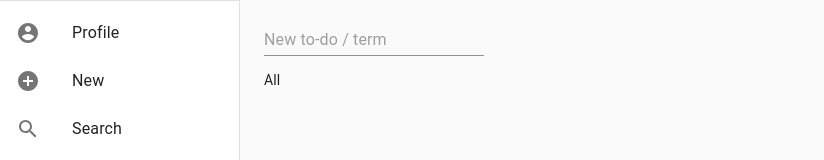
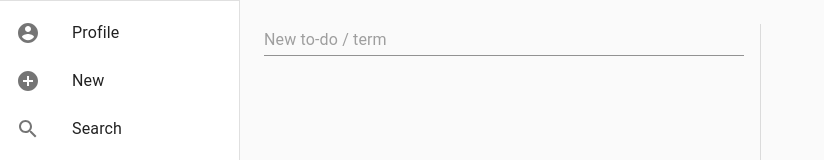
Before and after one commit to tingtt/webapp.flowfirmer, a Next.js app: page /app in a window 1280 px wide. Shown: the top 160 px of the page, without its empty margins (0-824 px from the left). Built offline with nearby package versions, Linux system fonts and the light colour scheme.

Commit message:
Today表示画面のレイアウト大枠、ToDo追加フォームの配置

```diff
--- a/components/app/Layout.tsx
+++ b/components/app/Layout.tsx
@@ -7,7 +7,7 @@ import { useHotkeys } from 'react-hotkeys-hook';
 import { createStyles, CssBaseline, makeStyles, Theme } from '@material-ui/core';
 
 import NavigationDrawer from './NavigationDrawer'
-import AddForm from './lib/AddForm';
+import Today from './Today/Today';
 
 export default function Layout() {
 
@@ -60,6 +60,16 @@ export default function Layout() {
 
     return (
         <div className={classes.root}>
+            {/* 大枠のdivのstyle */}
+            <style global jsx>{`
+                html,
+                body,
+                body > div:first-child,
+                div#__next,
+                div#__next > div {
+                    height: 100%;
+                }
+            `}</style>
             <CssBaseline />
             <NavigationDrawer
                 drawerOpen={navigationDrawerOpen}
@@ -72,7 +82,7 @@ export default function Layout() {
                     [classes.contentShift]: navigationDrawerOpen,
                 })}
             >
-                <AddForm />
+                <Today />
                 <p>
                     {(navigationState.name == 'Target')? navigationState.target.name : navigationState.name}
                 </p>
--- a/components/app/Today/Today.tsx
+++ b/components/app/Today/Today.tsx
@@ -1,5 +1,49 @@
+import React from 'react';
+import { createStyles, Theme, makeStyles } from '@material-ui/core/styles';
+import { Divider } from "@material-ui/core";
+
+import AddForm from "../lib/AddForm";
+
+const useStyles = makeStyles((theme: Theme) =>
+    createStyles({
+        root: {
+            display: 'flex',
+            height: '100%'
+        },
+        contentLeft: {
+            flex: 1,
+            paddingRight: theme.spacing(2)
+        },
+        contentRight: {
+            flex: 1,
+            paddingLeft: theme.spacing(2)
+        },
+    }),
+);
+
 export default function Today() {
+
+    const classes = useStyles();
+
     return (
-        <div></div>
+        <div
+            className={classes.root}
+        >
+            {/* 左 */}
+            <div
+                className={classes.contentLeft}
+            >
+                <AddForm />
+                {/* TODO: to-doリスト実装 */}
+                {/* TODO: 完了済to-do、記録済リマインドリスト実装 */}
+            </div>
+            <Divider orientation='vertical' flexItem/>
+            {/* 右 */}
+            <div
+                className={classes.contentRight}
+            >
+                {/* TODO: to-do詳細画面 */}
+            </div>
+        </div>
     )
 }
--- a/components/app/lib/AddForm.tsx
+++ b/components/app/lib/AddForm.tsx
@@ -15,7 +15,13 @@ const useStyles = makeStyles((theme: Theme) =>
             marginTop: '3em',
         },
         root: {
-            width: 'max-content',
+            width: '100%',
+        },
+        divInput: {
+            textAlign: 'center',
+        },
+        input: {
+            width: '100%',
         },
         targetChip: {
             margin: theme.spacing(0.5),
@@ -40,7 +46,7 @@ export default function AddForm(props: Props) {
     const [selectedTargetIdList, setSelectedTargetIdList] = React.useState<number[]>();
     // デフォルト選択のTargetを指定
     if (props.defaultSelectTargetId != undefined) {
-        () => setSelectedTargetIdList([props.defaultSelectTargetId]);
+        () => setSelectedTargetIdList([props.defaultSelectTargetId != undefined ? props.defaultSelectTargetId : -1]);
     }
 
     // Target新規作成用の名前を保持
@@ -149,14 +155,20 @@ export default function AddForm(props: Props) {
             className={classes.root}
         >
             {/* 追加フォーム */}
+            <div
+                className={classes.divInput}
+            >
                 <Input
                     placeholder="New to-do / term"
                     inputProps={{ 'aria-label': 'description' }}
                     onChange={syntaxDetection}
+                    className={classes.input}
                 />
+            </div>
             <br />
             {/* 選択中のTargetリスト */}
-            {selectedTargetIdList && selectedTargetIdList.map(targetId =>
+            <div>
+                {selectedTargetIdList && selectedTargetIdList.filter(value => value != -1).map(targetId =>
                     <Chip
                         className={classes.targetChip}
                         key={targetId}
@@ -164,6 +176,7 @@ export default function AddForm(props: Props) {
                         onDelete={() => removeTarget(targetId)}
                     />
                 )}
+            </div>
             {/* 補完リストメニュー */}
             <Menu
                 className={classes.menu}
```
Lines whose indentation alone changed are shown as unchanged.
